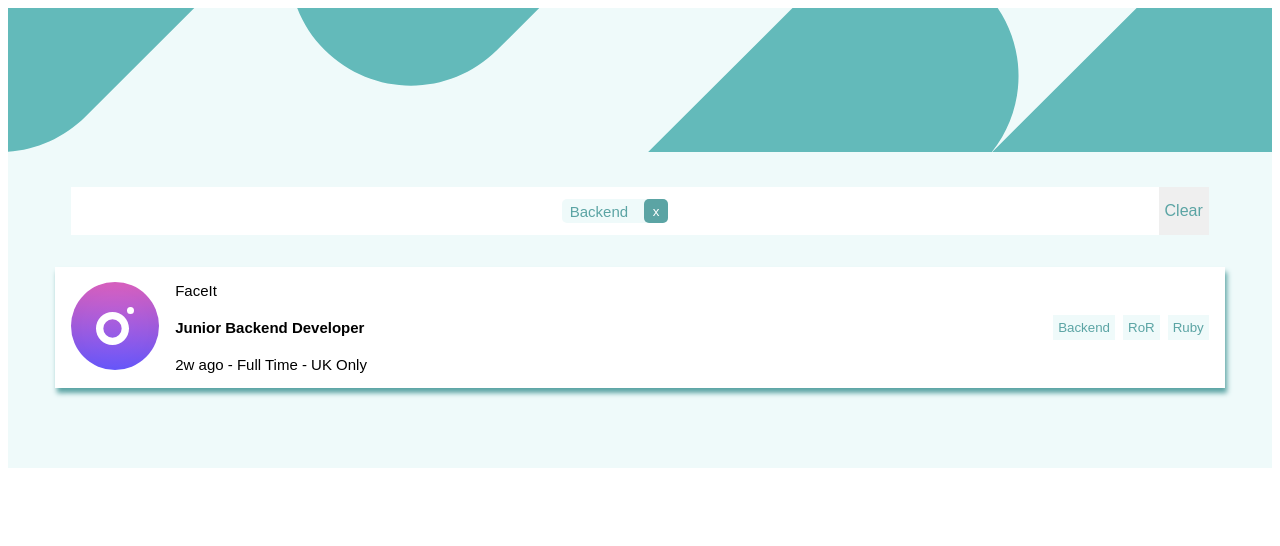
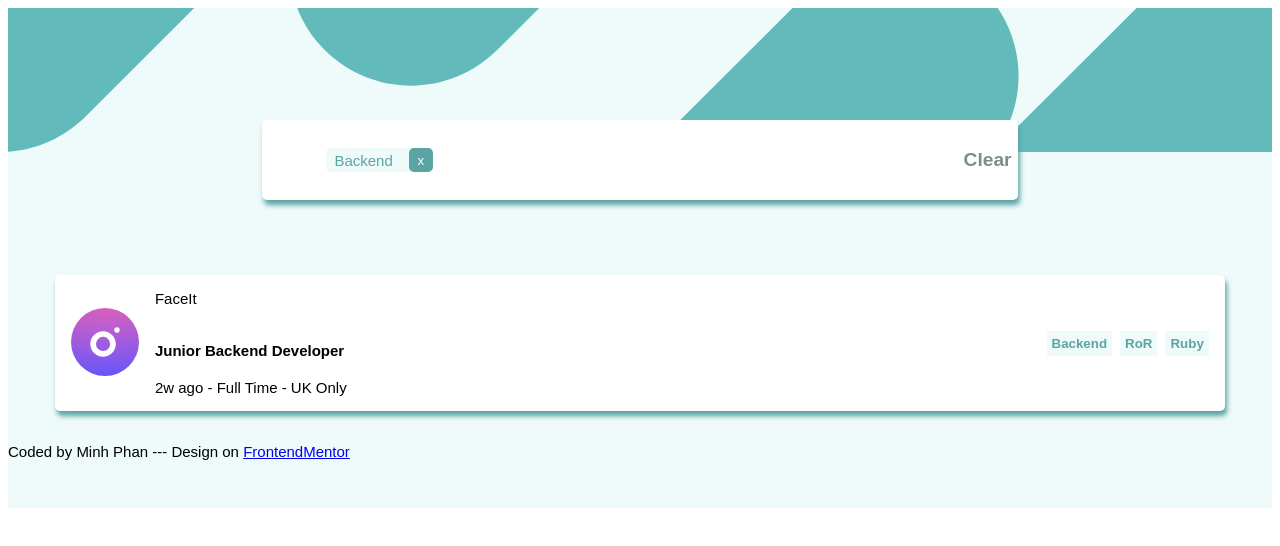
Before and after one commit to trongminh20/job-listings, a React (Create React App) app: page / in a window 1280 px wide. Both pictures are taken after a click on the button "Backend". Shown: the top 546 px of the page. Built offline with nearby package versions, Linux system fonts and the light colour scheme.

Commit message:
final submit

```diff
--- a/src/App.js
+++ b/src/App.js
@@ -11,6 +11,7 @@ const App = () => {
       <Header />
       <FilterBar />
       <JobList />
+      <div> Coded by Minh Phan --- Design on <a href="https://www.frontendmentor.io/challenges/job-listings-with-filtering-ivstIPCt">FrontendMentor</a> </div>
     </AppContextProvider>
   );
 
--- a/src/Components/FilterBar.jsx
+++ b/src/Components/FilterBar.jsx
@@ -64,15 +64,14 @@ const FilterBar = (props) => {
                             </div>
                         })}
                     </div>
-
+                    <button className="clear--btn" onClick={() => {
+                        clearAll()
+                    }}>Clear</button>
                 </div>
-                <button className="clear--btn" onClick={() => {
-                    clearAll()
-                }}>Clear</button>
             </div>
         );
     } else {
-        return <></>
+        return <></>;
     }
 }
 
--- a/src/Components/Item.jsx
+++ b/src/Components/Item.jsx
@@ -50,15 +50,16 @@ const Item = (props) => {
 
 
     return (
-        <div className="item">
+        <div className="item" style={props._inlineStyle}>
             <div className="logo">
                 <img src={props._logo} alt="" />
             </div>
             <div className="main-info">
                 <div className="company-info">
                     <p>{props._company}</p>
-                    <div>{props._status}</div>
-                    <div>{props._feature}</div>
+                    {(props._status) ? <p className="status">{props._status}</p> : <></>}
+                    {(props._feature) ? <p className="featured">{props._feature}</p> : <></>
+                    }
                 </div>
                 <h4>{props._position}</h4>
                 <div className="posting-info">
--- a/src/Components/JobList.jsx
+++ b/src/Components/JobList.jsx
@@ -16,8 +16,9 @@ const JobList = () => {
                     ...j.tools, ...j.languages]
                     return <Item _logo={j.logo}
                         _company={j.company}
-                        _status={j.new}
-                        _feature={j.feature}
+                        _status={(j.new === true) ? "New" : ""}
+                        _inlineStyle={(j.featured === true) ? { borderLeft: "5px solid hsl(180, 29%, 50%)" } : {}}
+                        _feature={(j.featured === true) ? "Featured" : ""}
                         _postAt={j.postedAt}
                         _constract={j.contract}
                         _location={j.location}
--- a/src/SASS/filterbar.scss
+++ b/src/SASS/filterbar.scss
@@ -1,17 +1,39 @@
+.header {
+    position: relative;
+    margin-bottom: 15vh;
+}
 .tag--bar {
     @include flexDisplay(row, 0px, center, center);
-    margin: auto;
-    margin-top: 2rem;
-    background: white;
-    width: 90%;
-    height: 3rem;
+    position: absolute;
+    @media (min-width: $laptop) {
+        width: 60%;
+        top: 15vh;
+        left: 20%;
+    }
+    @media (max-width: $mobile) {
+        width: 90%;
+        top: 15vh;
+        left: 5%;
+    }
+    @media (min-width: $desktop) {
+        width: 50%;
+        top: 20vh;
+        left: 25vw;
+    }
 }
 .main--bar {
-    @include flexDisplay(row, 1rem, space-around, center);
+    @include flexDisplay(row, 1rem, space-between, center);
+    box-shadow: 2px 5px 5px $dark--ciyan;
+    border-radius: 5px;
+    padding-top: 1rem;
+    padding-bottom: 1rem;
+    padding-left: 5vw;
 
     .tag--list {
         @include flexDisplay(row, 1rem, center, center);
+        flex-wrap: wrap;
     }
+
     margin: auto;
     background: white;
     width: 90%;
@@ -48,8 +70,9 @@
 }
 .clear--btn {
     border: none;
-    background-color: none;
-    color: $dark--ciyan;
+    background: none;
+    color: $dark--grayish;
     height: 3rem;
-    font-size: 1rem;
+    font-size: 1.2rem;
+    font-weight: bolder;
 }
--- a/src/SASS/item.scss
+++ b/src/SASS/item.scss
@@ -1,5 +1,9 @@
 .item {
     @include flexDisplay(row, 1rem, flex-start, center);
+    border-radius: 5px;
+    @media (max-width: $mobile) {
+        @include flexDisplay(column, 1rem, flex-start, flex-start);
+    }
     padding-left: 1rem;
     padding-right: 1rem;
     box-shadow: 2px 5px 5px $dark--ciyan;
@@ -11,12 +15,53 @@
     }
     @media (max-width: $mobile) {
         width: 80%;
+        height: 35vh;
+        position: relative;
+        margin-bottom: 2rem;
     }
     margin: auto;
     background-color: white;
+
     .logo {
+        @media (max-width: $mobile) {
+            position: absolute;
+            bottom: 80%;
+            left: 5%;
+            width: 5rem;
+        }
+        img {
+            width: 100%;
+        }
     }
     .main-info {
+        width: 100%;
+        @media (max-width: $mobile) {
+            border-bottom: 2px solid lightgray;
+        }
+        .company-info {
+            @include flexDisplay(row, 1rem, flex-start, center);
+            @media (max-width: $mobile) {
+                margin-top: 3rem;
+            }
+        }
+
+        .status,
+        .featured {
+            color: white;
+            height: 1.5rem;
+            display: flex;
+            justify-content: center;
+            align-items: center;
+            border-radius: 15px;
+        }
+        .status {
+            background-color: $dark--ciyan;
+            width: 3rem;
+        }
+        .featured {
+            background-color: $very--dark--grayish;
+            width: 5rem;
+        }
     }
     .posting-info {
     }
--- a/src/SASS/list.scss
+++ b/src/SASS/list.scss
@@ -9,7 +9,7 @@
         width: 80%;
     }
     margin: auto;
-    margin-top: 2rem;
+    margin-top: 5rem;
     margin-bottom: 2rem;
     @include flexDisplay(column, 1rem, center, "");
 }
--- a/src/SASS/tags.scss
+++ b/src/SASS/tags.scss
@@ -2,5 +2,6 @@
     border: none;
     background-color: $background;
     color: $dark--ciyan;
+    font-weight: bolder;
     padding: 5px;
 }
--- a/src/SASS/variables.scss
+++ b/src/SASS/variables.scss
@@ -1,5 +1,5 @@
 // max width resolution
 
-$mobile: 375px;
+$mobile: 799px;
 $desktop: 1440px;
 $laptop: 800px;
```
